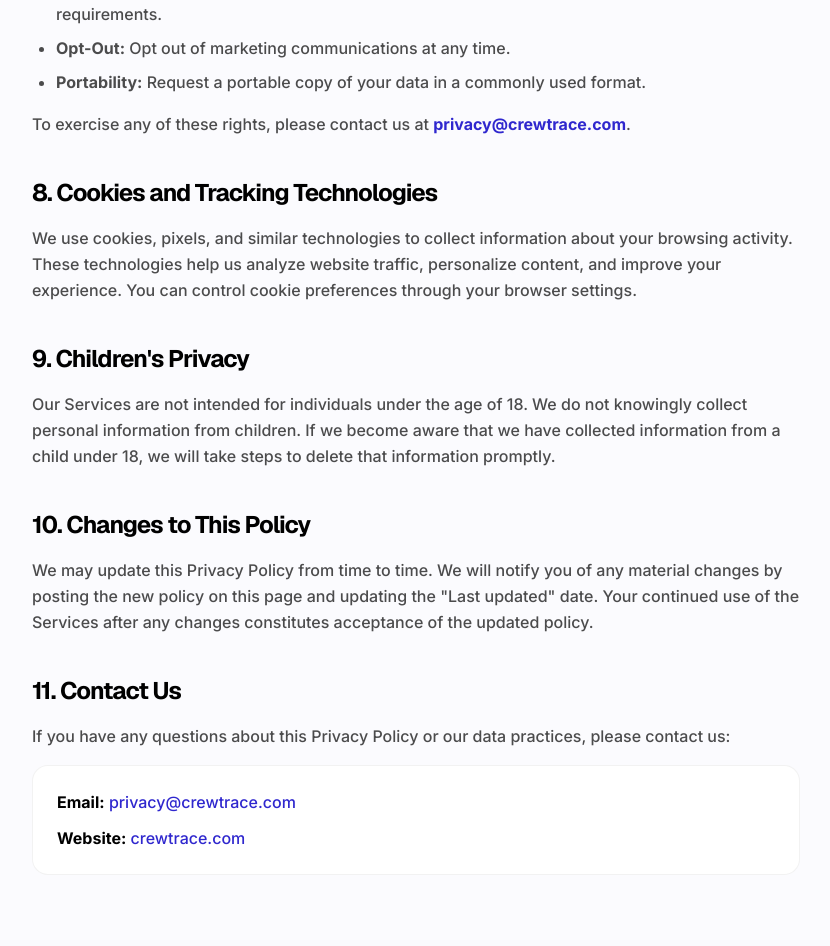
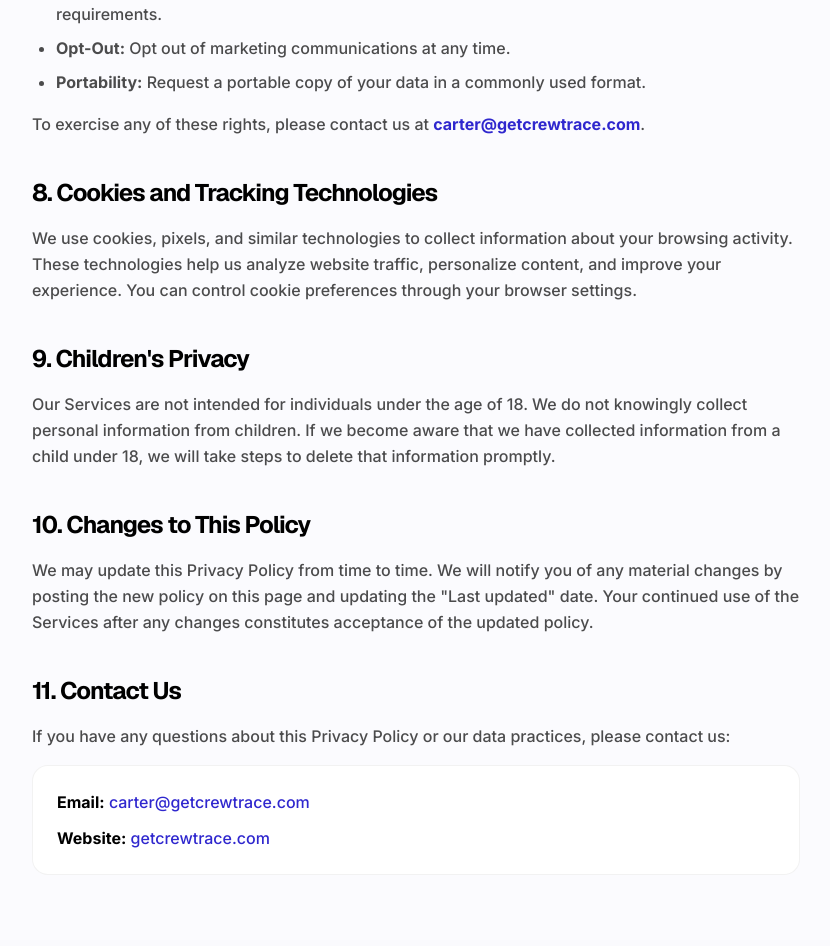
Before and after one commit to cartermitchell13/crewtrace-landing, a Next.js app: page /privacy in a window 1280 px wide. Shown: the part 2466-3412 px from the top of the page, without its empty margins (224-1054 px from the left). Built offline with nearby package versions, Linux system fonts and the light colour scheme.

Commit message:
added terms

```diff
--- a/app/privacy/page.tsx
+++ b/app/privacy/page.tsx
@@ -117,7 +117,7 @@
                             </ul>
                             <p className="text-foreground/70 leading-relaxed font-medium">
                                 To exercise any of these rights, please contact us at{" "}
-                                <a href="mailto:privacy@crewtrace.com" className="text-primary hover:underline font-bold">privacy@crewtrace.com</a>.
+                                <a href="mailto:carter@getcrewtrace.com" className="text-primary hover:underline font-bold">carter@getcrewtrace.com</a>.
                             </p>
                         </section>
 
@@ -150,11 +150,11 @@
                             <div className="bg-white border border-foreground/5 rounded-2xl p-6 space-y-3">
                                 <p className="text-foreground/70 font-medium">
                                     <strong className="text-foreground">Email:</strong>{" "}
-                                    <a href="mailto:privacy@crewtrace.com" className="text-primary hover:underline">privacy@crewtrace.com</a>
+                                    <a href="mailto:carter@getcrewtrace.com" className="text-primary hover:underline">carter@getcrewtrace.com</a>
                                 </p>
                                 <p className="text-foreground/70 font-medium">
                                     <strong className="text-foreground">Website:</strong>{" "}
-                                    <a href="https://crewtrace.com" className="text-primary hover:underline">crewtrace.com</a>
+                                    <a href="https://getcrewtrace.com" className="text-primary hover:underline">getcrewtrace.com</a>
                                 </p>
                             </div>
                         </section>
--- a/app/terms/page.tsx
+++ b/app/terms/page.tsx
@@ -39,7 +39,7 @@
                         <section className="space-y-4">
                             <h2 className="text-2xl font-bold tracking-tight text-foreground">2. Description of Services</h2>
                             <p className="text-foreground/70 leading-relaxed font-medium">
-                                Crewtrace provides a GPS-verified time tracking and workforce management platform designed for the construction industry. Our Services include, but are not limited to:
+                                Crewtrace provides a GPS-verified time tracking and workforce management platform designed for the construction industry, accessible via our website at getcrewtrace.com and our application hosted at crewtrace.app. Our Services include, but are not limited to:
                             </p>
                             <ul className="list-disc pl-6 space-y-2 text-foreground/70 font-medium leading-relaxed">
                                 <li>GPS geofenced clock-in and clock-out functionality</li>
@@ -177,11 +177,11 @@
                             <div className="bg-white border border-foreground/5 rounded-2xl p-6 space-y-3">
                                 <p className="text-foreground/70 font-medium">
                                     <strong className="text-foreground">Email:</strong>{" "}
-                                    <a href="mailto:legal@crewtrace.com" className="text-primary hover:underline">legal@crewtrace.com</a>
+                                    <a href="mailto:carter@getcrewtrace.com" className="text-primary hover:underline">carter@getcrewtrace.com</a>
                                 </p>
                                 <p className="text-foreground/70 font-medium">
                                     <strong className="text-foreground">Website:</strong>{" "}
-                                    <a href="https://crewtrace.com" className="text-primary hover:underline">crewtrace.com</a>
+                                    <a href="https://getcrewtrace.com" className="text-primary hover:underline">getcrewtrace.com</a>
                                 </p>
                             </div>
                         </section>
```
